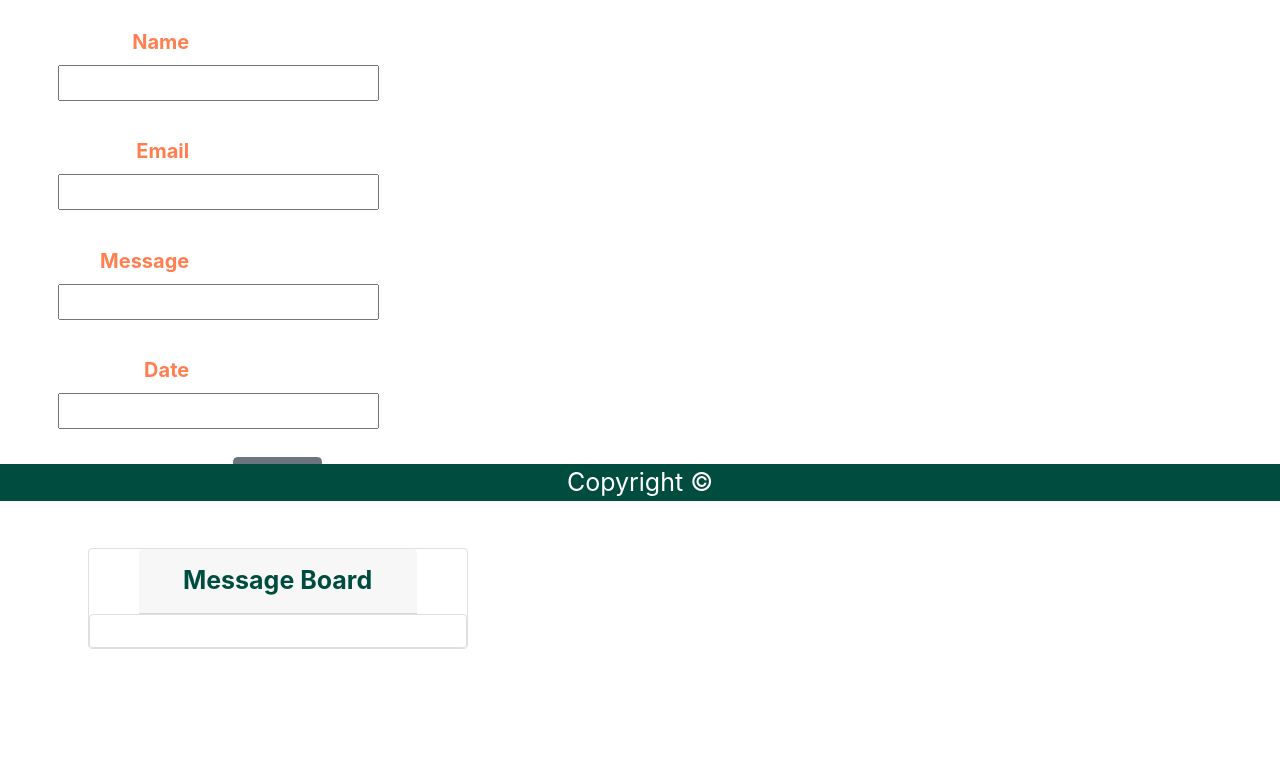
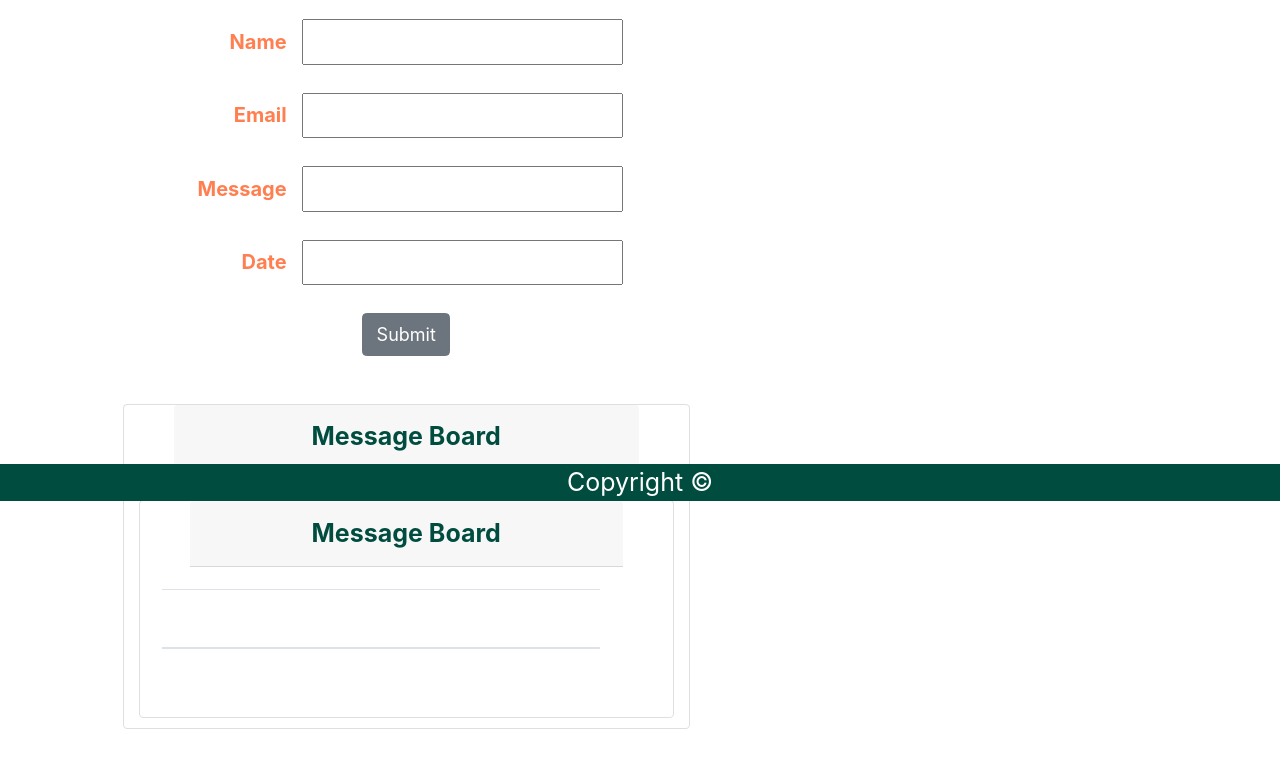
Before and after one commit to leeretk/Employer-Ready-Profile, a plain HTML site: page msgboard.html in a window 1280 px wide. Shown: the part 299-1066 px from the top of the page. Before the commit the page ends 991 px from the top, so only its background shows below. Drawn offline with nearby package versions, Linux system fonts and the light colour scheme; no server answers.

Commit message:
everything is working!

```diff
--- a/assets/css/style.css
+++ b/assets/css/style.css
@@ -139,6 +139,12 @@ label {
   margin-left: 50px;
   margin-right: 50px;
 }
+tbody {
+  color: coral;
+}
+table thead tr td th {
+  color: coral;  font-size: 16px;
+}
 .card-body {
   margin-right: 50px;
   margin-left: 50x;
--- a/assets/js/msgboard.js
+++ b/assets/js/msgboard.js
@@ -66,9 +66,9 @@ $("#add-new-contact-btn").on("click", function () {
   $("#email-input").val("");
   $("#message-input").val("");
   $("#date-input").val("");
+
   console.log("data received")
 });
-
 
 ///// CREATE A FIREBASE EVENT //////
 
@@ -89,10 +89,15 @@ database.ref().on("child_added", function (childSnapshot) {
   // Add each contacts's data into the table
   $("#contacts-table > tbody").append(
     $("<tr>").append(
+      $("<td>").text(contactCounter),
       $("<td>").text(contactName),
       $("<td>").text(contactEmail),
       $("<td>").text(contactMessage),
       $("<td>").text(contactDate),
     )
   );
+  console.log("added to contacts table")
+
+  // Append the new row to the table
+  $("#contacts-table > tbody").append(newRow);
 });
--- a/msgboard.html
+++ b/msgboard.html
@@ -12,12 +12,14 @@
   <title>Leeret-MessageBoard</title>
 </head>
 
-<body >
+<body>
   <!--Header -->
   <header>
     <div>
       <img class="img-header" src="./assets/images/ValleyOfTheSun.jpg" alt="ValleyOfTheSun">
-          <div><h1> Kamy Leeret</h1></div>
+      <div>
+        <h1> Kamy Leeret</h1>
+      </div>
     </div>
     <!--start navigation -->
     <div>
@@ -43,7 +45,7 @@
 
   <!-- ******IMAGES LARGE CONTAINER******* -->
 
-  <div class="container-md text-center">
+  <div class="container">
     <!-- ROW FOR-->
     <div class="row no-gutters">
       <div class="row text-right">
@@ -61,7 +63,7 @@
 
           <!-- ******INPUT FORM FOR A NEW CONTACT*******-->
 
-          <div class="card-body container-fluid">
+          <div class="card-body">
             <form role="form">
               <div class="form-group">
                 <form>
@@ -76,11 +78,11 @@
                   </div>
 
                   <div class="form-group row">
-                    <label for="message-input" class= "col-6 col-md-4 col-form-label">Message</label>
+                    <label for="message-input" class="col-6 col-md-4 col-form-label">Message</label>
                     <input type="text" id="message-input">
                   </div>
                   <div class="form-group row">
-                    <label for="date-input" class= "col-6 col-md-4 col-form-label">Date</label>
+                    <label for="date-input" class="col-6 col-md-4 col-form-label">Date</label>
                     <input type="text" id="date-input">
                   </div>
               </div>
@@ -91,9 +93,7 @@
                 <button role="button" class="btn btn-secondary buttonSubmit" id="add-new-contact-btn">
                   <i></i>Submit
                 </button>
-
               </div>
-
             </form>
             <div class="col-lg-12">
               <br>
@@ -103,12 +103,21 @@
                   <strong><i></i> Message Board </strong>
                 </div>
 
-                  <!-- col mb-4 justify-content-md-center -->
-                  <div class="card">
-                    <div>
-                      <table class="container">
+                <!-- ******IMAGES LARGE CONTAINER******* -->
+                <div class=container>
+                  <div class="row text-center">
+                    <div class="col-lg-12">
+                      <br>
+                      <div class="card text-center">
+
+                        <div class="card-header">
+                          <strong><i></i> Message Board </strong>
+                        </div>
+                        <div class="card-body">
+                          <table class="table table-hover" id='contacts-table'>
                             <thead>
                               <tr>
+                                <th scope="col-5"> Count</th>
                                 <th scope="col-5">Name</th>
                                 <th scope="col-5">Email</th>
                                 <th scope="col-5">Message</th>
@@ -116,15 +125,20 @@
                               </tr>
                             </thead>
                             <tbody id="contacts-table">
-                          <tr></tr>
+                              <tr>
+                                  <th scope="row" id="newRow">
+                                  </th>
+                              </tr>
                           </tbody>
                       </table>
+
+                        </div>
+                      </div>
                     </div>
                   </div>
                 </div>
               </div>
               <footer class="fixed-bottom"> Copyright &copy; </footer>
-
             </div>
           </div>
         </div>
```
Lines whose indentation alone changed are shown as unchanged.
